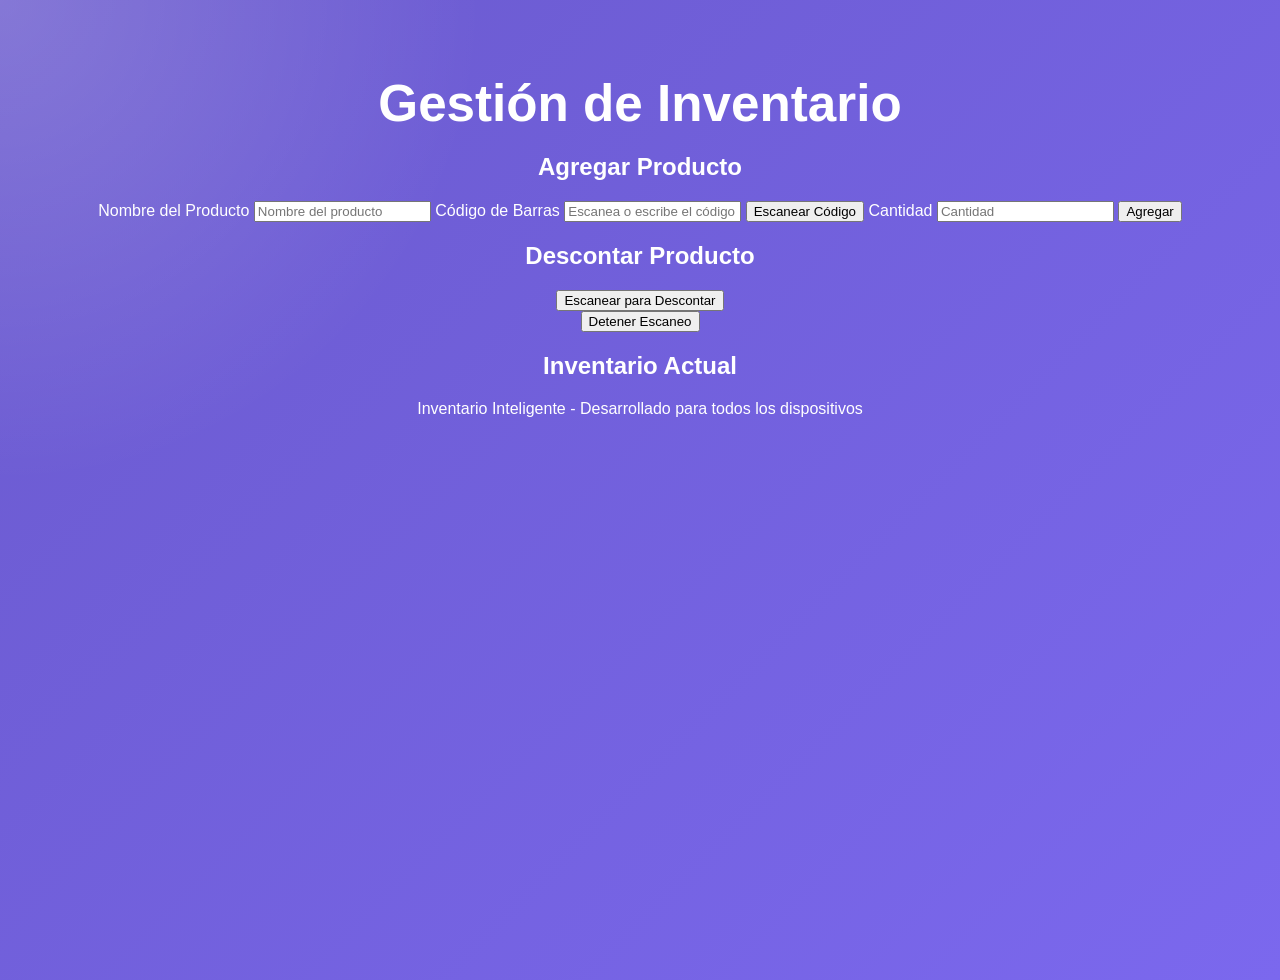
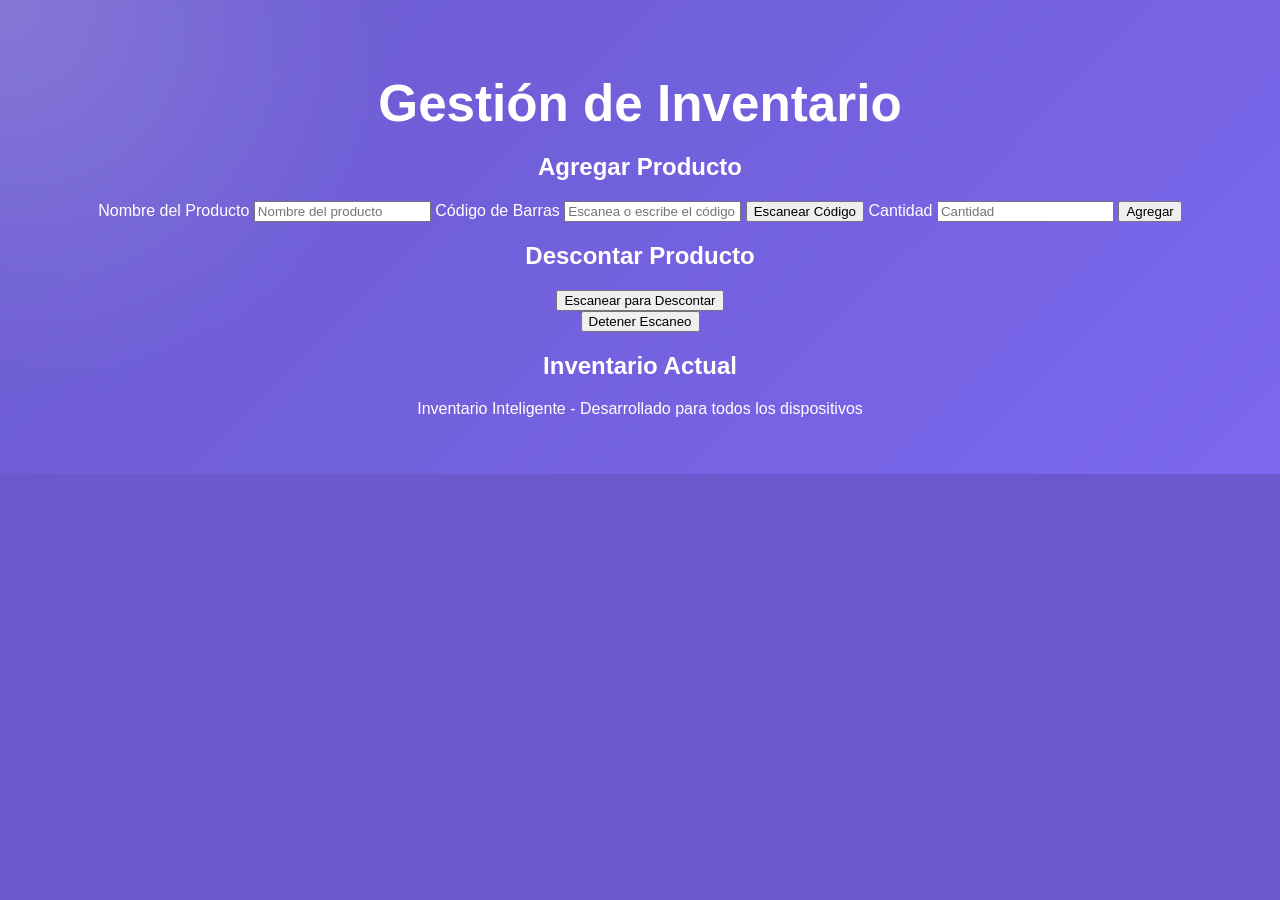

Update

--- a/style.css
+++ b/style.css
@@ -8,7 +8,6 @@ body {
     linear-gradient(135deg, #6a5acd, #7b68ee);
   color: white;
   text-align: center;
-  min-height: 100vh;
   margin: 0;
   padding: 40px 20px;
 }
@@ -40,8 +39,8 @@ header p {
   list-style: none;
   padding: 0;
   margin: 0;
-  display: flex;
-  flex-direction: column;
+  display: grid;
+  grid-template-columns: 1fr;
   gap: 18px;
 }
 
@@ -57,10 +56,14 @@ header p {
   background: rgba(0, 0, 0, 0.28);
   padding: 18px 28px;
   border-radius: 14px;
-  display: inline-block;
+  display: flex;
+  align-items: center;
+  justify-content: center;
+  gap: 10px;
   transition: transform 0.22s ease, background 0.22s ease, box-shadow 0.22s ease;
   width: 100%;
   box-sizing: border-box;
+  text-align: center;
 }
 
 .projects a:hover,
@@ -68,6 +71,13 @@ header p {
   background: rgba(255, 255, 255, 0.18);
   transform: translateY(-2px);
   box-shadow: 0 14px 30px rgba(0, 0, 0, 0.16);
+}
+
+.projects a svg,
+.button-link svg {
+  width: 22px;
+  height: 22px;
+  flex-shrink: 0;
 }
 
 .button-link {
@@ -160,19 +170,7 @@ header p {
   }
 
   .projects {
-    flex-direction: row;
-    justify-content: space-around;
-    flex-wrap: wrap;
-  }
-
-  .projects li {
-    flex: 1 1 45%;
-    max-width: 45%;
-  }
-
-  .projects a,
-  .button-link {
-    width: auto;
+    grid-template-columns: 1fr 1fr;
   }
 }
 
